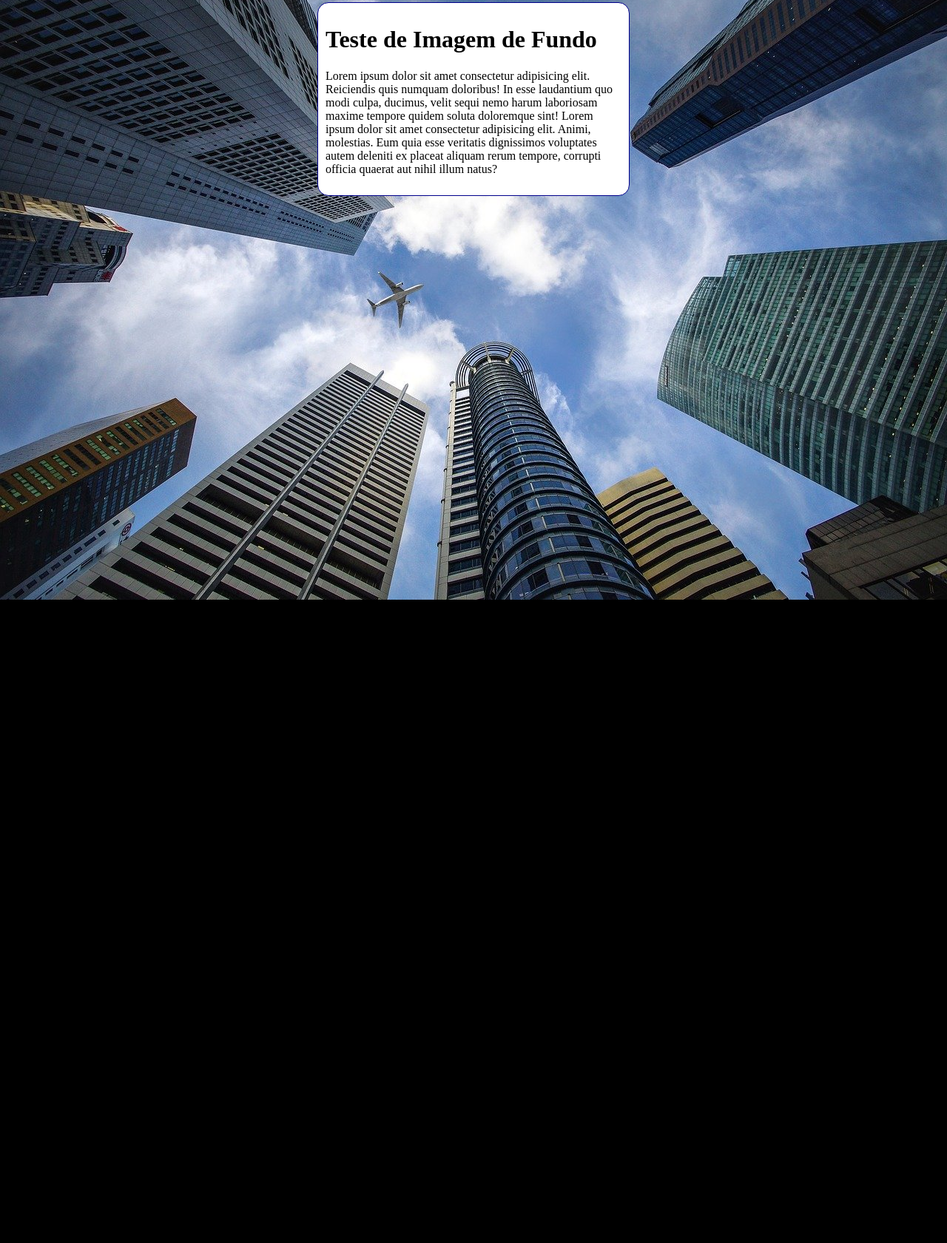
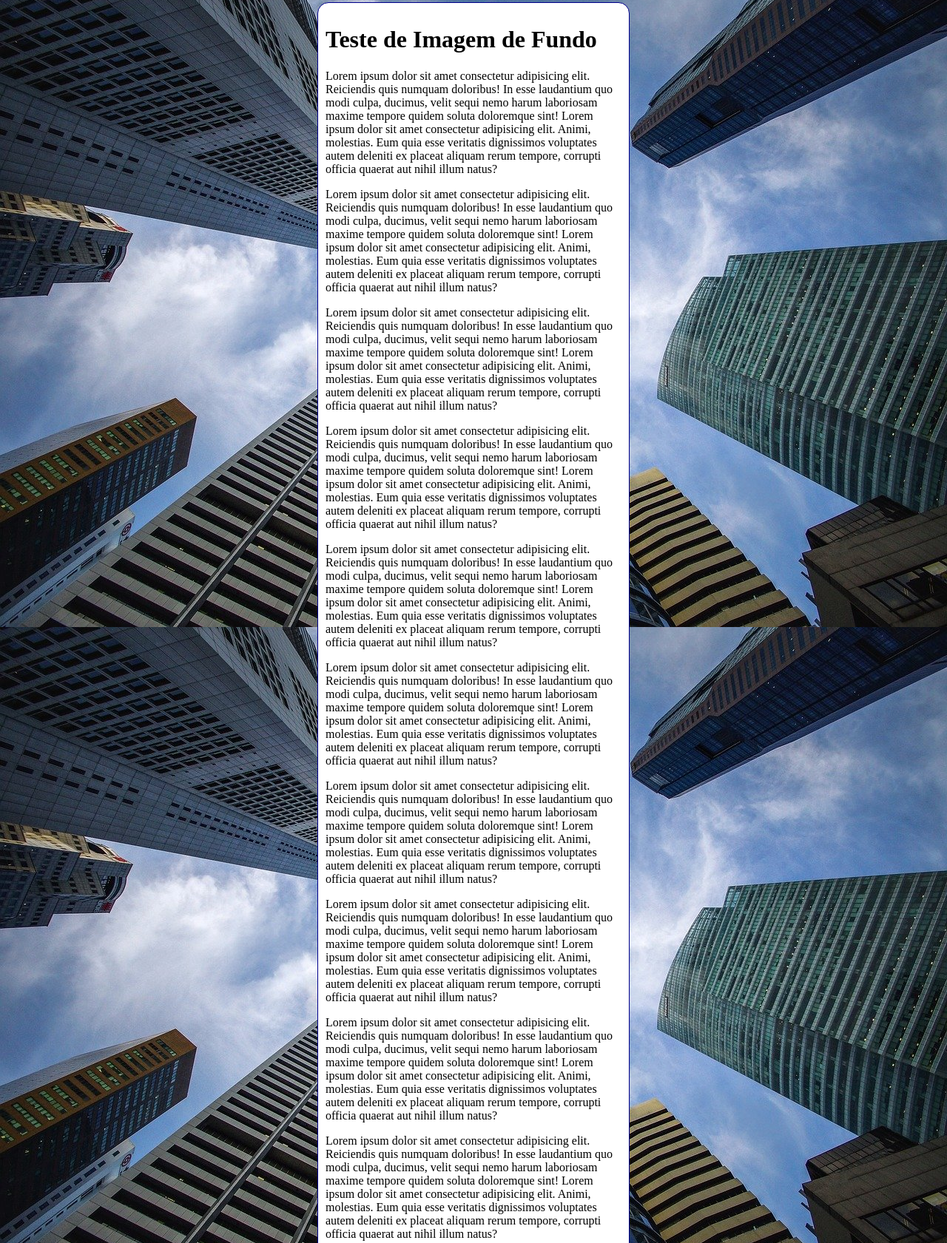
Before and after one commit to Alexandredeveloperbr/html-css, a plain HTML site: page exercicios/ex022/fundo006.html in a window 1280 px wide. Shown: the part 5-1686 px from the top of the page at 74% size. Before the commit the page ends 816 px from the top, so only its background shows below. Drawn offline with Linux system fonts and the light colour scheme.

Commit message:
atualizei ex022

```diff
--- a/exercicios/ex022/fundo006.html
+++ b/exercicios/ex022/fundo006.html
@@ -10,7 +10,7 @@
             background-color: black;
             background-image: url(imagens/wallpaper002.jpg);
             background-position: center top;
-            background-repeat: repeat;
+            background-repeat: repeat-y;
             background-size: cover;
         }
 
@@ -28,6 +28,17 @@
     <main>
         <h1>Teste de Imagem de Fundo</h1>
         <p>Lorem ipsum dolor sit amet consectetur adipisicing elit. Reiciendis quis numquam doloribus! In esse laudantium quo modi culpa, ducimus, velit sequi nemo harum laboriosam maxime tempore quidem soluta doloremque sint! Lorem ipsum dolor sit amet consectetur adipisicing elit. Animi, molestias. Eum quia esse veritatis dignissimos voluptates autem deleniti ex placeat aliquam rerum tempore, corrupti officia quaerat aut nihil illum natus?</p>
+        <p>Lorem ipsum dolor sit amet consectetur adipisicing elit. Reiciendis quis numquam doloribus! In esse laudantium quo modi culpa, ducimus, velit sequi nemo harum laboriosam maxime tempore quidem soluta doloremque sint! Lorem ipsum dolor sit amet consectetur adipisicing elit. Animi, molestias. Eum quia esse veritatis dignissimos voluptates autem deleniti ex placeat aliquam rerum tempore, corrupti officia quaerat aut nihil illum natus?</p>
+        <p>Lorem ipsum dolor sit amet consectetur adipisicing elit. Reiciendis quis numquam doloribus! In esse laudantium quo modi culpa, ducimus, velit sequi nemo harum laboriosam maxime tempore quidem soluta doloremque sint! Lorem ipsum dolor sit amet consectetur adipisicing elit. Animi, molestias. Eum quia esse veritatis dignissimos voluptates autem deleniti ex placeat aliquam rerum tempore, corrupti officia quaerat aut nihil illum natus?</p>
+        <p>Lorem ipsum dolor sit amet consectetur adipisicing elit. Reiciendis quis numquam doloribus! In esse laudantium quo modi culpa, ducimus, velit sequi nemo harum laboriosam maxime tempore quidem soluta doloremque sint! Lorem ipsum dolor sit amet consectetur adipisicing elit. Animi, molestias. Eum quia esse veritatis dignissimos voluptates autem deleniti ex placeat aliquam rerum tempore, corrupti officia quaerat aut nihil illum natus?</p>
+        <p>Lorem ipsum dolor sit amet consectetur adipisicing elit. Reiciendis quis numquam doloribus! In esse laudantium quo modi culpa, ducimus, velit sequi nemo harum laboriosam maxime tempore quidem soluta doloremque sint! Lorem ipsum dolor sit amet consectetur adipisicing elit. Animi, molestias. Eum quia esse veritatis dignissimos voluptates autem deleniti ex placeat aliquam rerum tempore, corrupti officia quaerat aut nihil illum natus?</p>
+        <p>Lorem ipsum dolor sit amet consectetur adipisicing elit. Reiciendis quis numquam doloribus! In esse laudantium quo modi culpa, ducimus, velit sequi nemo harum laboriosam maxime tempore quidem soluta doloremque sint! Lorem ipsum dolor sit amet consectetur adipisicing elit. Animi, molestias. Eum quia esse veritatis dignissimos voluptates autem deleniti ex placeat aliquam rerum tempore, corrupti officia quaerat aut nihil illum natus?</p>
+        <p>Lorem ipsum dolor sit amet consectetur adipisicing elit. Reiciendis quis numquam doloribus! In esse laudantium quo modi culpa, ducimus, velit sequi nemo harum laboriosam maxime tempore quidem soluta doloremque sint! Lorem ipsum dolor sit amet consectetur adipisicing elit. Animi, molestias. Eum quia esse veritatis dignissimos voluptates autem deleniti ex placeat aliquam rerum tempore, corrupti officia quaerat aut nihil illum natus?</p>
+        <p>Lorem ipsum dolor sit amet consectetur adipisicing elit. Reiciendis quis numquam doloribus! In esse laudantium quo modi culpa, ducimus, velit sequi nemo harum laboriosam maxime tempore quidem soluta doloremque sint! Lorem ipsum dolor sit amet consectetur adipisicing elit. Animi, molestias. Eum quia esse veritatis dignissimos voluptates autem deleniti ex placeat aliquam rerum tempore, corrupti officia quaerat aut nihil illum natus?</p>
+        <p>Lorem ipsum dolor sit amet consectetur adipisicing elit. Reiciendis quis numquam doloribus! In esse laudantium quo modi culpa, ducimus, velit sequi nemo harum laboriosam maxime tempore quidem soluta doloremque sint! Lorem ipsum dolor sit amet consectetur adipisicing elit. Animi, molestias. Eum quia esse veritatis dignissimos voluptates autem deleniti ex placeat aliquam rerum tempore, corrupti officia quaerat aut nihil illum natus?</p>
+        <p>Lorem ipsum dolor sit amet consectetur adipisicing elit. Reiciendis quis numquam doloribus! In esse laudantium quo modi culpa, ducimus, velit sequi nemo harum laboriosam maxime tempore quidem soluta doloremque sint! Lorem ipsum dolor sit amet consectetur adipisicing elit. Animi, molestias. Eum quia esse veritatis dignissimos voluptates autem deleniti ex placeat aliquam rerum tempore, corrupti officia quaerat aut nihil illum natus?</p>
+        <p>Lorem ipsum dolor sit amet consectetur adipisicing elit. Reiciendis quis numquam doloribus! In esse laudantium quo modi culpa, ducimus, velit sequi nemo harum laboriosam maxime tempore quidem soluta doloremque sint! Lorem ipsum dolor sit amet consectetur adipisicing elit. Animi, molestias. Eum quia esse veritatis dignissimos voluptates autem deleniti ex placeat aliquam rerum tempore, corrupti officia quaerat aut nihil illum natus?</p>
+        <p>Lorem ipsum dolor sit amet consectetur adipisicing elit. Reiciendis quis numquam doloribus! In esse laudantium quo modi culpa, ducimus, velit sequi nemo harum laboriosam maxime tempore quidem soluta doloremque sint! Lorem ipsum dolor sit amet consectetur adipisicing elit. Animi, molestias. Eum quia esse veritatis dignissimos voluptates autem deleniti ex placeat aliquam rerum tempore, corrupti officia quaerat aut nihil illum natus?</p>
     </main>
 
 </body>
```
